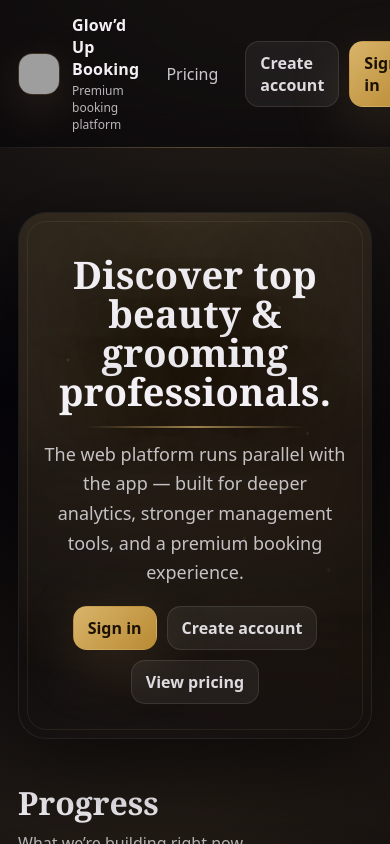
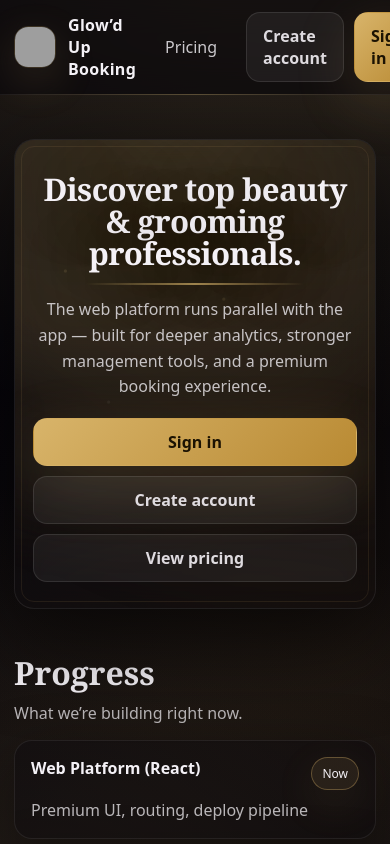
Before and after one commit to GlowdUpBooking/glowdupbooking.github.io, a React (Vite) app: page / in a window 390 px wide. Shown: the top 844 px of the page. Built offline with nearby package versions, Linux system fonts and the light colour scheme; no server answers; grey boxes are pictures that could not be loaded.

Commit message:
Luxury hero polish + microtext styling

```diff
--- a/src/index.css
+++ b/src/index.css
@@ -54,7 +54,7 @@ a{color:inherit; text-decoration:none}
 .navInner{
   max-width:1200px; margin:0 auto;
   padding:14px 18px;
-  display:flex; align-items:center; justify-content:space-between; gap:16px;
+  display:flex; align-items:center; justify-content:space-between; gap:18px;
 }
 .brand{display:flex; align-items:center; gap:12px}
 .logo{
@@ -62,8 +62,8 @@ a{color:inherit; text-decoration:none}
   border:1px solid rgba(216,180,106,.22);
   box-shadow: 0 14px 44px rgba(216,180,106,.16);
 }
-.brandName{font-weight:900; letter-spacing:.2px}
-.brandTag{font-size:12px; color:var(--muted); margin-top:2px}
+.brandName{font-weight:900; letter-spacing:.3px}
+.brandTag{font-size:12px; color:var(--muted); margin-top:2px; opacity:.9}
 
 .navCta{display:flex; gap:10px; align-items:center}
 
@@ -71,7 +71,7 @@ a{color:inherit; text-decoration:none}
 .btn{
   border:1px solid transparent;
   border-radius:14px;
-  padding:10px 14px;
+  padding:11px 16px;
   font-weight:900;
   display:inline-flex; align-items:center; justify-content:center;
   transition: transform .18s ease, box-shadow .18s ease, background .18s ease, border-color .18s ease, filter .18s ease;
@@ -105,7 +105,7 @@ a{color:inherit; text-decoration:none}
 .heroPanel{
   position:relative;
   text-align:center;
-  padding: 42px 24px 34px;
+  padding: 56px 56px 42px;
   border-radius: 28px;
 
   background: linear-gradient(180deg, var(--glass), var(--glass2));
@@ -154,12 +154,13 @@ a{color:inherit; text-decoration:none}
 }
 
 .heroPanel h1{
-  margin:0 0 12px;
+  margin:0 auto 12px;
+  max-width: 22ch;
   font-family: ui-serif, Georgia, "Times New Roman", Times, serif;
   font-weight:700;
-  letter-spacing:.15px;
-  font-size: clamp(38px, 4.8vw, 70px);
-  line-height:1.03;
+  letter-spacing:-.02em;
+  font-size: clamp(38px, 4.8vw, 72px);
+  line-height:1.02;
   text-shadow: 0 10px 60px rgba(0,0,0,.55);
 }
 
@@ -183,12 +184,23 @@ a{color:inherit; text-decoration:none}
   line-height:1.65;
 }
 .heroBtns{
-  margin-top:18px;
+  margin-top:22px;
   display:flex;
   gap:10px;
   justify-content:center;
-  flex-wrap:wrap
+  flex-wrap:wrap;
 }
+
+/* NEW: hero micro line under buttons */
+.heroMicro{
+  margin: 14px auto 0;
+  max-width: 62ch;
+  font-size: .95rem;
+  line-height: 1.45;
+  color: rgba(244,241,246,.72);
+  opacity: .92;
+}
+.heroMicro strong{color: rgba(244,241,246,.92)}
 
 /* ---------------- SECTIONS ---------------- */
 .section{margin-top:42px}
@@ -464,3 +476,38 @@ input:focus{border-color: rgba(216,180,106,.35)}
   color: rgba(244,241,246,.70);
   font-size:12px;
 }
+
+/* ---------------- MOBILE POLISH ---------------- */
+@media (max-width: 720px){
+  .navInner{padding:12px 14px}
+  .brandTag{display:none}
+
+  .container{padding:44px 14px 34px}
+
+  .heroPanel{
+    padding: 34px 18px 26px;
+    border-radius: 20px;
+    outline-offset: -8px;
+  }
+  .heroPanel h1{
+    font-size: clamp(30px, 8vw, 44px);
+    max-width: 20ch;
+  }
+  .heroPanel p{
+    font-size: 16px;
+    line-height: 1.6;
+  }
+  .heroBtns{
+    margin-top: 18px;
+    gap: 10px;
+  }
+  .btn{
+    width: 100%;
+    padding: 12px 16px;
+  }
+  .heroMicro{
+    font-size: .92rem;
+  }
+
+  .footerInner{flex-direction:column; align-items:flex-start}
+}
```
